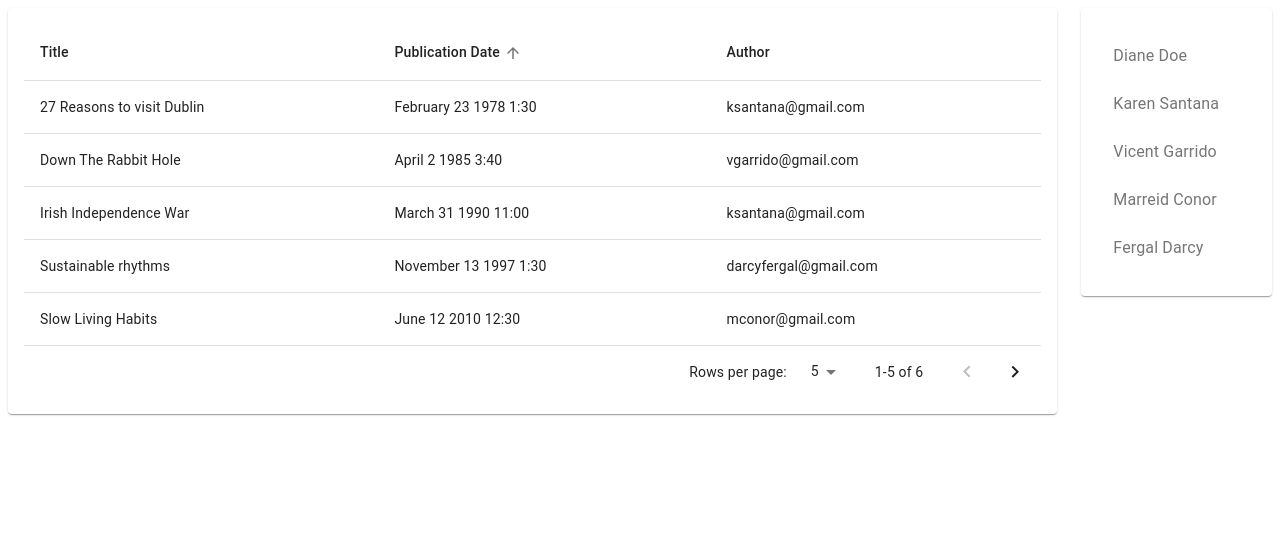
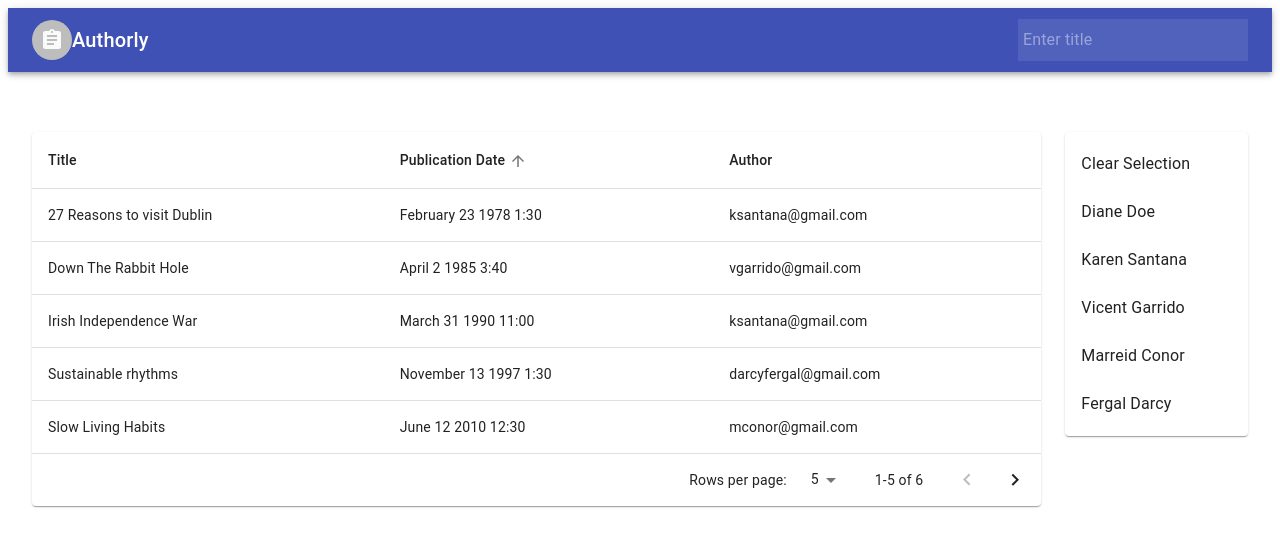
Before and after one commit to karensantana/Authorly, a React (Create React App) app: page / in a window 1280 px wide. Shown: the top 546 px of the page. Built offline with nearby package versions, Linux system fonts and the light colour scheme.

Commit message:
Commenting and refactoring components

```diff
--- a/package.json
+++ b/package.json
@@ -4,6 +4,7 @@
   "private": true,
   "dependencies": {
     "@material-ui/core": "^4.7.0",
+    "@material-ui/icons": "^4.5.1",
     "react": "^16.12.0",
     "react-dom": "^16.12.0",
     "react-redux": "^7.1.3",
--- a/src/components/App.js
+++ b/src/components/App.js
@@ -1,9 +1,12 @@
 import React from 'react';
 import Main from '../components/Main';
+import Header from './Header'
 
+//Main Component Tree
 const App = () => {
     return (
         <div>
+            <Header />
             <Main />
         </div>
     )
--- a/src/components/Header.js
+++ b/src/components/Header.js
@@ -0,0 +1,39 @@
+import React from 'react';
+import AppBar from '@material-ui/core/AppBar';
+import Toolbar from '@material-ui/core/Toolbar';
+import Typography from '@material-ui/core/Typography';
+import AssignmentIcon from '@material-ui/icons/Assignment';
+import Avatar from '@material-ui/core/Avatar';
+import SearchTerm from '../containers/SearchTerm';
+import styled from 'styled-components';
+
+//Overriding Styles
+const StyledDiv = styled.div`
+    flex-grow: 1;
+`;
+
+const StyledTypography = styled(Typography)`
+    flex-grow: 1;
+`;
+
+export default function SearchAppBar() {
+
+  return (
+    <StyledDiv>
+      <AppBar position="static">
+        <Toolbar>
+            <Avatar>
+                <AssignmentIcon />
+            </Avatar>
+          <StyledTypography  variant="h6" noWrap>
+             Authorly
+          </StyledTypography>
+          <div>
+
+            <SearchTerm />
+          </div>
+        </Toolbar>
+      </AppBar>
+    </StyledDiv>
+  );
+}
--- a/src/components/Main.js
+++ b/src/components/Main.js
@@ -1,39 +1,51 @@
 import React from 'react';
-import { makeStyles } from '@material-ui/core/styles';
 import Paper from '@material-ui/core/Paper';
 import Grid from '@material-ui/core/Grid';
 import AuthorList from '../containers/AuthorList';
 import VisibleTableList from '../containers/VisibleTableList';
+import Container from '@material-ui/core/Container';
+import styled from 'styled-components';
 
-const useStyles = makeStyles(theme => ({
-  root: {
-    flexGrow: 1,
-  },
-  paper: {
-    padding: theme.spacing(2),
-    textAlign: 'center',
-    color: theme.palette.text.secondary,
-  },
-}));
+//Overriding Styles
+const StyledBody = styled.div`
+    max-width: 1440px;
+    margin: 0 auto;
+`;
 
+const StyledContainer = styled(Container)`
+    margin-top: 60px;
+`;
+
+const StyledGrid = styled(Grid)`
+    &&{
+        @media (max-width: 959px) {
+            max-width: 100%;
+            flex-basis: 100%;
+        }
+    }
+`;
+
+//Body components tree - including Publications table and Sidebar with Authors
 const Main = () => {
-  const classes = useStyles();
 
   return (
-    <div className={classes.root}>
+    <StyledBody>
+        <StyledContainer>
             <Grid container spacing={3}>
-        <Grid item xs={10}>
-          <Paper className={classes.paper}>
+                <StyledGrid item xs={10}>
+                    <Paper>
                         <VisibleTableList />
                     </Paper>
-        </Grid>
-        <Grid item xs={2}>
-            <Paper className={classes.paper}>
+                </StyledGrid>
+                <StyledGrid item xs={2}>
+                    <Paper>
                         <AuthorList />
                     </Paper>
+                </StyledGrid>
             </Grid>
-      </Grid>
-    </div>
+        </StyledContainer>
+
+    </StyledBody>
   );
 }
 
--- a/src/components/Table.js
+++ b/src/components/Table.js
@@ -4,10 +4,10 @@ import TableBody from '@material-ui/core/TableBody';
 import TableCell from '@material-ui/core/TableCell';
 import TableHead from '@material-ui/core/TableHead';
 import TableRow from '@material-ui/core/TableRow';
-import Paper from '@material-ui/core/Paper';
 import TablePagination from '@material-ui/core/TablePagination';
 import TableSortLabel from '@material-ui/core/TableSortLabel';
 
+//Takes Publications object and maps to create the table
 const  PublicationsTable = props => {
   const rows = props.publications;
   const sortingOrder = props.sortingOrder;
--- a/src/containers/AuthorList.js
+++ b/src/containers/AuthorList.js
@@ -1,21 +1,18 @@
 import React, { Component } from 'react';
 import { connect } from 'react-redux';
 import { selectedAuthor } from '../actions'
-import { makeStyles } from '@material-ui/core/styles';
 import List from '@material-ui/core/List';
 import ListItem from '@material-ui/core/ListItem';
 import ListItemText from '@material-ui/core/ListItemText';
-import Divider from '@material-ui/core/Divider';
 
-
+//Generates Author List and dispatches action when user selects an author
 class AuthorList extends Component {
     renderList(){
         return this.props.authors.authorsList.map( author => {
             return (
-                <ListItem button>
-                    <ListItemText onClick={()=> this.props.selectedAuthor(author)} primary={author.firstName + ' ' + author.lastName} />
+                <ListItem button key={author.email}  onClick={()=> this.props.selectedAuthor(author)}>
+                    <ListItemText primary={author.firstName + ' ' + author.lastName} />
                 </ListItem>
-                //<li key={ author.email }onClick={()=> this.props.selectedAuthor(author)}> {author.firstName} </li>
             );
         });
     }
@@ -23,6 +20,9 @@ class AuthorList extends Component {
     render(){
         return (
             <List component="nav" aria-label="secondary mailbox folders">
+                <ListItem button key="clear" onClick={()=> this.props.selectedAuthor('')} >
+                    <ListItemText primary='Clear Selection'/>
+                </ListItem>
                 { this.renderList() }
             </List>
         );
--- a/src/containers/SearchTerm.js
+++ b/src/containers/SearchTerm.js
@@ -1,22 +1,47 @@
 import React, { Component } from 'react';
 import { connect } from 'react-redux';
-import TextInput from '../components/TextInput'
 import { searchByTitle } from '../actions'
+import InputBase from '@material-ui/core/InputBase';
+import styled from 'styled-components';
+import { StylesProvider } from '@material-ui/core/styles';
+
+const StyledInputBase = styled(InputBase)`
+    &&{
+        background: rgba(63, 81, 181, 0.90);
+        color: rgba(255, 255, 255, 1);
+        padding: 5px;
+        border-radious: 5px;
+    }
+`;
+
+const StyledSearchWrapper = styled.div`
+    &&{
+        position: relative;
+        background: white;
+        margin-right: 0px;
+        color: white;
+    }
+`;
 
 class SearchTermContainer extends Component {
     handleChange = (title) => {
         this.props.searchByTitle(title);
     }
-
     render () {
         return (
-            <TextInput value={this.props.searchTitle} handleChange={this.handleChange}/>
+            <StyledSearchWrapper>
+                <StyledInputBase
+                inputProps={{
+                    value:  this.props.searchTitle,
+                    placeholder: 'Enter title'
+                }}
+                onChange={(event) => this.handleChange(event.target.value)} />
+            </StyledSearchWrapper>
         );
     }
 }
 
 const mapStateToProps = (state) => {
-    console.log(state);
     return {
         searchTitle: state.dataOrderParameters.searchByTitle
     };
--- a/src/containers/VisibleTableList.js
+++ b/src/containers/VisibleTableList.js
@@ -10,7 +10,6 @@ import { selectedSortingKey,
 
 class VisibleTableList extends Component {
     render() {
-
         return (
             <div>
                 <PublicationsTable
@@ -30,7 +29,6 @@ class VisibleTableList extends Component {
 }
 
 const mapStateToProps = state => {
-    console.log(state);
     return {
         publications: getSortedPublications(state),
         sortingOrder: state.dataOrderParameters.sortingOrder,
--- a/src/reducers/SortingFilterReducer.js
+++ b/src/reducers/SortingFilterReducer.js
@@ -1,3 +1,4 @@
+//Importing actions types
 import {
     SELECTED_SORTING_ORDER,
     SELECTED_SORTING_KEY,
--- a/src/selectors/index.js
+++ b/src/selectors/index.js
@@ -1,10 +1,11 @@
 import { createSelector } from 'reselect'
-
 const getPublications = state => state.publications
 const getSortingKey = state => state.dataOrderParameters.sortingKey
 const getSortingOrder = state => state.dataOrderParameters.sortingOrder
 const getAuthor = state => state.authors.selectedAuthor
 const getSearchByTitle = state => state.dataOrderParameters.searchTitle
+const getPage = state => state.dataOrderParameters.page
+const getRowsPerPage = state => state.dataOrderParameters.rowsPerPage
 
 //Sorting function
 function desc(a, b, orderBy) {
@@ -16,6 +17,9 @@ function desc(a, b, orderBy) {
     }
     return 0;
 }
+
+//List of Composed Selectors
+
 const getFilteredByTitle = createSelector(
     [getSearchByTitle, getPublications],
     (searchByTitle, publications ) => {
```
Also changed, not shown: src/components/TextInput.js (deleted, +0 -18 lines), src/components/Sidebar.js (deleted), 1 other file (tests, documents, lock files or other folders). Lines whose indentation alone changed are shown as unchanged.
